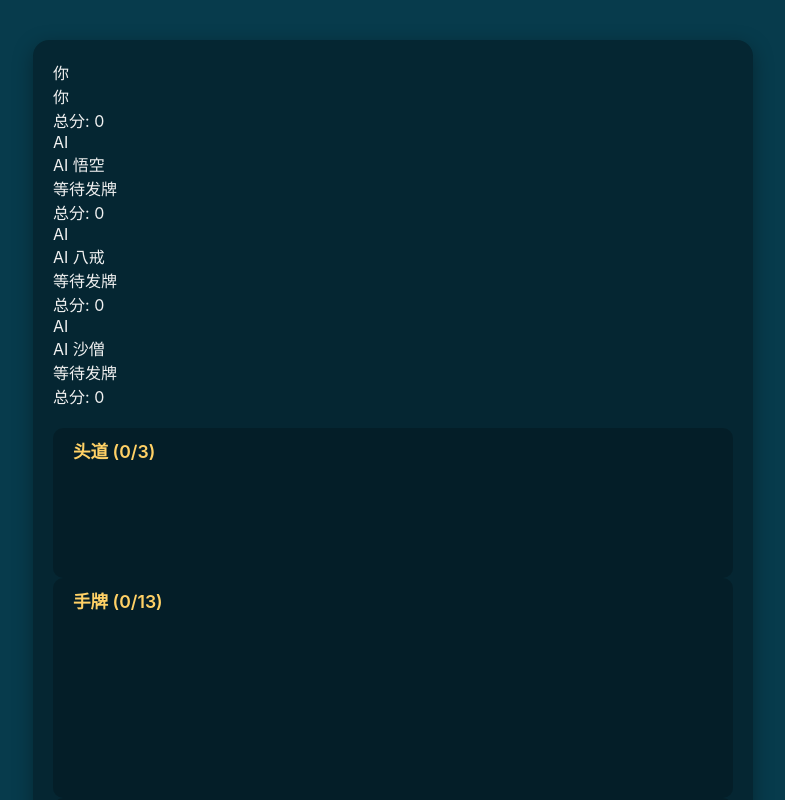
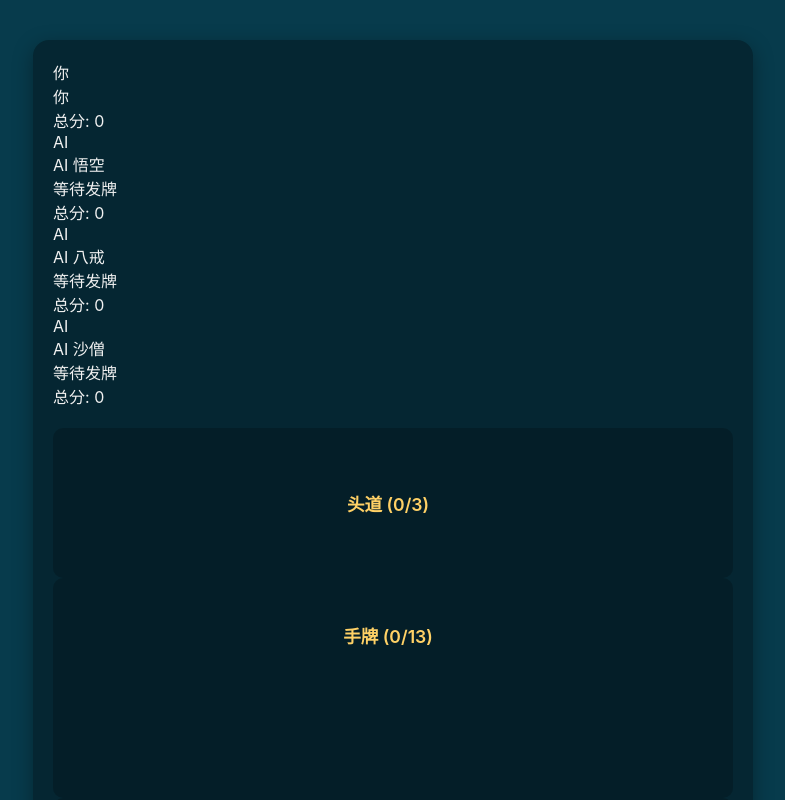
Before and after one commit to wen952555/sss, a React (Create React App) app in the folder frontend/: page / in a window 1280 px wide. Shown: the top 800 px of the page, without its empty margins (247-1032 px from the left). Built offline with nearby package versions, Linux system fonts and the light colour scheme.

Commit message:
Update HandArea.js

```diff
--- a/frontend/src/components/HandArea.js
+++ b/frontend/src/components/HandArea.js
@@ -1,31 +1,35 @@
-// frontend/src/components/HandArea.js - 简化版，文字和卡牌在同一层级
+// frontend/src/components/HandArea.js
 import React from 'react';
 import { Droppable } from 'react-beautiful-dnd';
 import CardComponent from './Card';
 
 const HandArea = ({ droppableId, title, cards, evaluatedHandType, allowWrap = false }) => {
   return (
+    // .hand-area-zone 这个外层包裹可能不再那么重要，主要样式集中在 .hand-area
     <div className="hand-area-zone">
       <Droppable droppableId={droppableId} direction="horizontal">
         {(provided, snapshot) => (
           <div
             ref={provided.innerRef}
             {...provided.droppableProps}
+            // hand-area 现在需要处理内部文字和卡牌的布局
             className={`hand-area ${snapshot.isDraggingOver ? 'droppable-active' : ''} ${allowWrap ? 'allow-wrapping' : ''}`}
           >
-            {/* 标题和牌型显示在内部 */}
-            <div className="hand-info-internal">
+            {/* 方案一：将文字放在卡牌上方或角落 (使用绝对定位或flex order) */}
+            <div className="hand-area-overlay-info">
               <h3 className="hand-area-title-internal">{title}</h3>
               {evaluatedHandType && (
                 <span className="hand-type-display-internal">{evaluatedHandType.name}</span>
               )}
             </div>
 
-            {/* 卡牌 */}
-            {cards.map((card, index) => (
-              <CardComponent key={card.id} cardData={card} index={index} draggableId={card.id} />
-            ))}
-            {provided.placeholder}
+            {/* 卡牌渲染区域 */}
+            <div className="cards-container-internal">
+              {cards.map((card, index) => (
+                <CardComponent key={card.id} cardData={card} index={index} draggableId={card.id} />
+              ))}
+            </div>
+            {provided.placeholder} {/* placeholder 应该在卡牌之后 */}
           </div>
         )}
       </Droppable>
```
